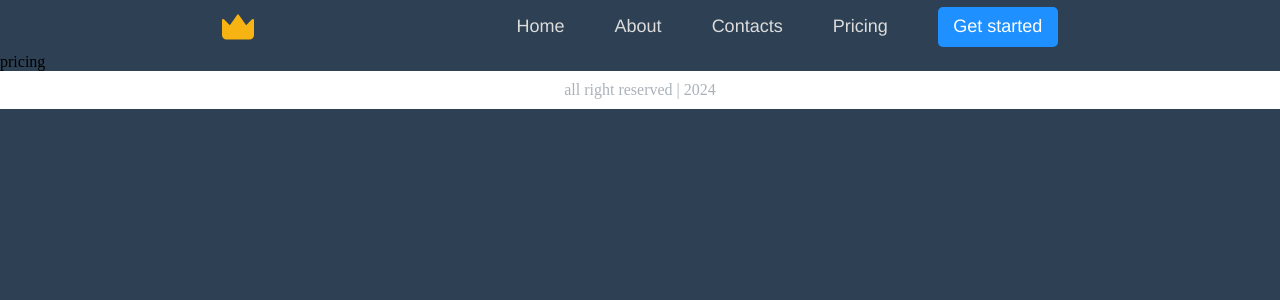
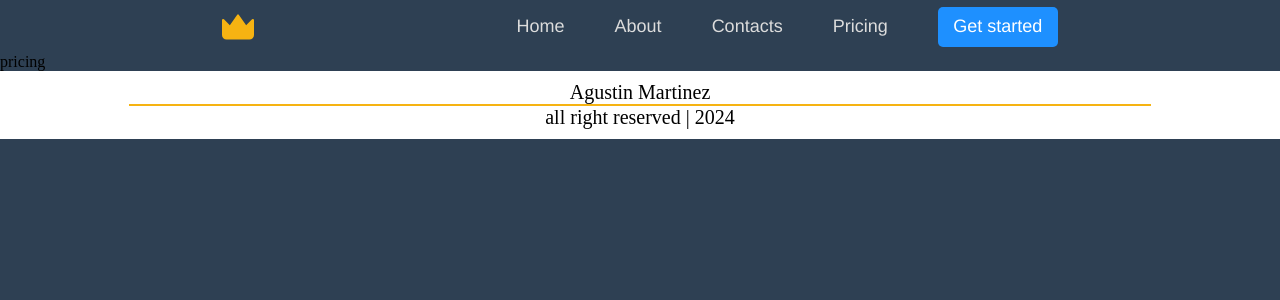
Before and after one commit to Soyagvs/diplo-react-tp, a React (Vite) app: page /pricing in a window 1280 px wide. Shown: the top 300 px of the page. Built offline with nearby package versions, Linux system fonts and the light colour scheme.

Commit message:
add component footer

```diff
--- a/src/components/layouts/footer/Footer.jsx
+++ b/src/components/layouts/footer/Footer.jsx
@@ -6,7 +6,9 @@ const Footer = () => {
   const year = today.getFullYear()
   return (
     <footer className='footer-container'>
-      <p>all right reserved | {year}</p>
+      <p className='footer-text'>Agustin Martinez</p>
+      <div className='border-footer'></div>
+      <p className='footer-text'>all right reserved | {year}</p>
     </footer>
   )
 }
```
